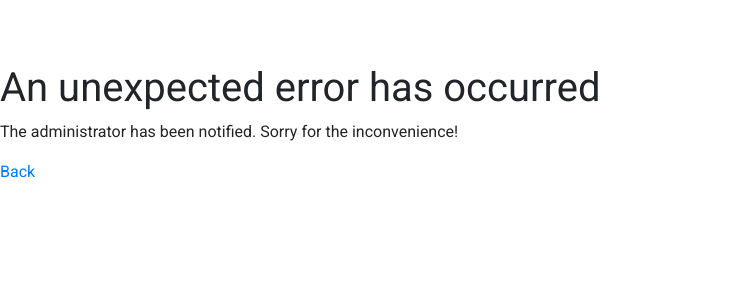
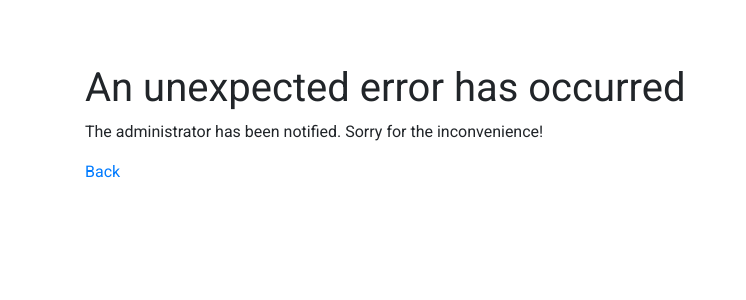
Before and after one commit to pgarr/dinner-roulette, a Python web app: template flask-app/app/templates/errors/500.html in a window 1280 px wide. Shown: the part 56-356 px from the top of the page, without its empty margins (0-746 px from the left). Run offline with Jinja, Linux system fonts and the light colour scheme; the template is opened without the code that fills it, so the values that code supplies are empty; some libraries are stand-ins or nearby versions.

Commit message:
custom bugs front put in bootstrap containers

```diff
--- a/flask-app/app/templates/errors/401.html
+++ b/flask-app/app/templates/errors/401.html
@@ -1,6 +1,8 @@
 {% extends "base.html" %}
 
 {% block content %}
-    <h1>You are not allowed to do this</h1>
-    <p><a href="{{ url_for('main.index') }}">Back</a></p>
+     <div class="container">
+        <h1>You are not allowed to do this</h1>
+        <p><a href="{{ url_for('main.index') }}">Back</a></p>
+     </div>
 {% endblock %}
--- a/flask-app/app/templates/errors/404.html
+++ b/flask-app/app/templates/errors/404.html
@@ -1,6 +1,8 @@
 {% extends "base.html" %}
 
 {% block content %}
-    <h1>File Not Found</h1>
-    <p><a href="{{ url_for('main.index') }}">Back</a></p>
+     <div class="container">
+        <h1>File Not Found</h1>
+        <p><a href="{{ url_for('main.index') }}">Back</a></p>
+     </div>
 {% endblock %}
--- a/flask-app/app/templates/errors/500.html
+++ b/flask-app/app/templates/errors/500.html
@@ -1,7 +1,9 @@
 {% extends "base.html" %}
 
 {% block content %}
-    <h1>An unexpected error has occurred</h1>
-    <p>The administrator has been notified. Sorry for the inconvenience!</p>
-    <p><a href="{{ url_for('main.index') }}">Back</a></p>
+     <div class="container">
+        <h1>An unexpected error has occurred</h1>
+        <p>The administrator has been notified. Sorry for the inconvenience!</p>
+        <p><a href="{{ url_for('main.index') }}">Back</a></p>
+     </div>
 {% endblock %}
```
